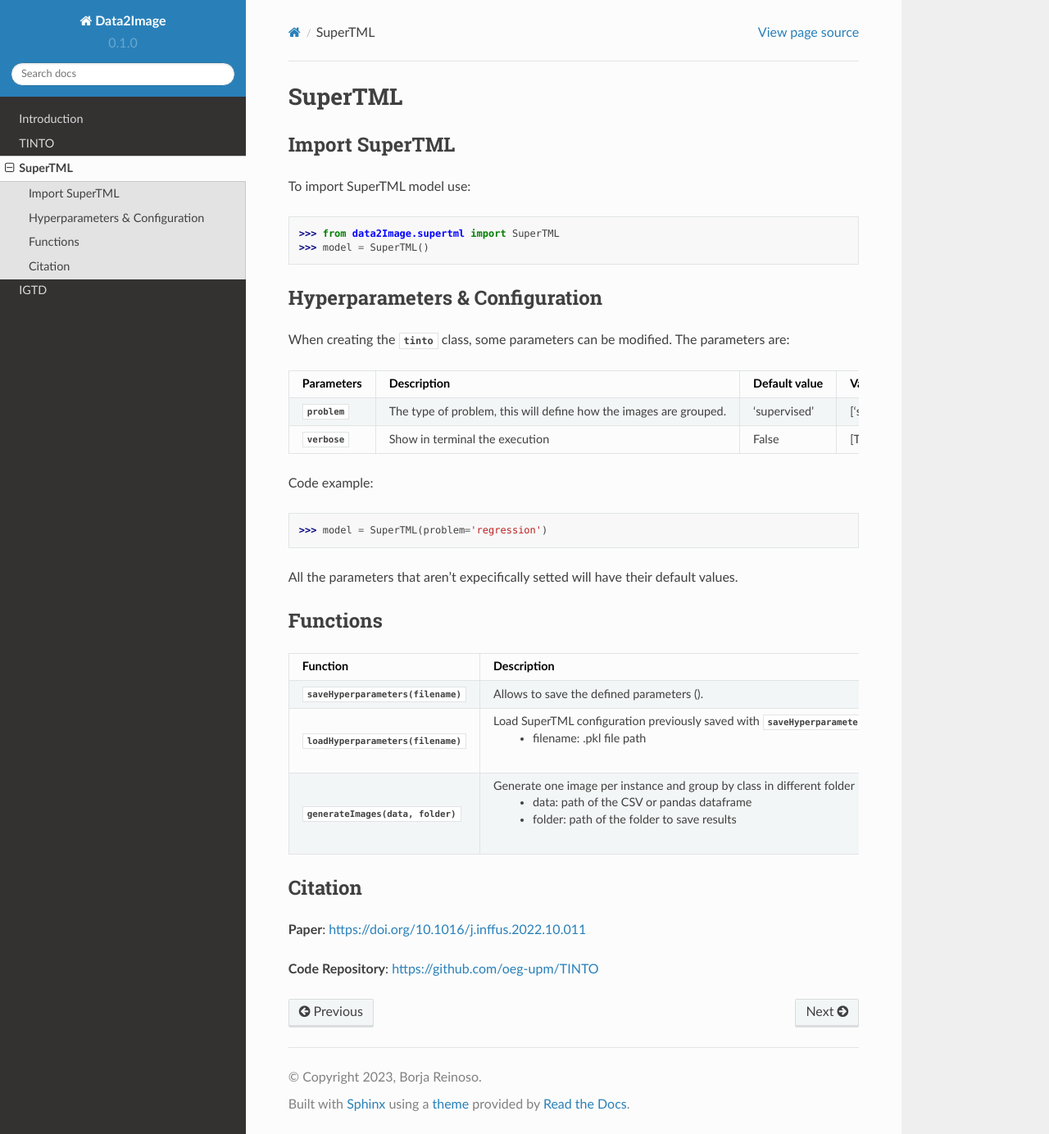
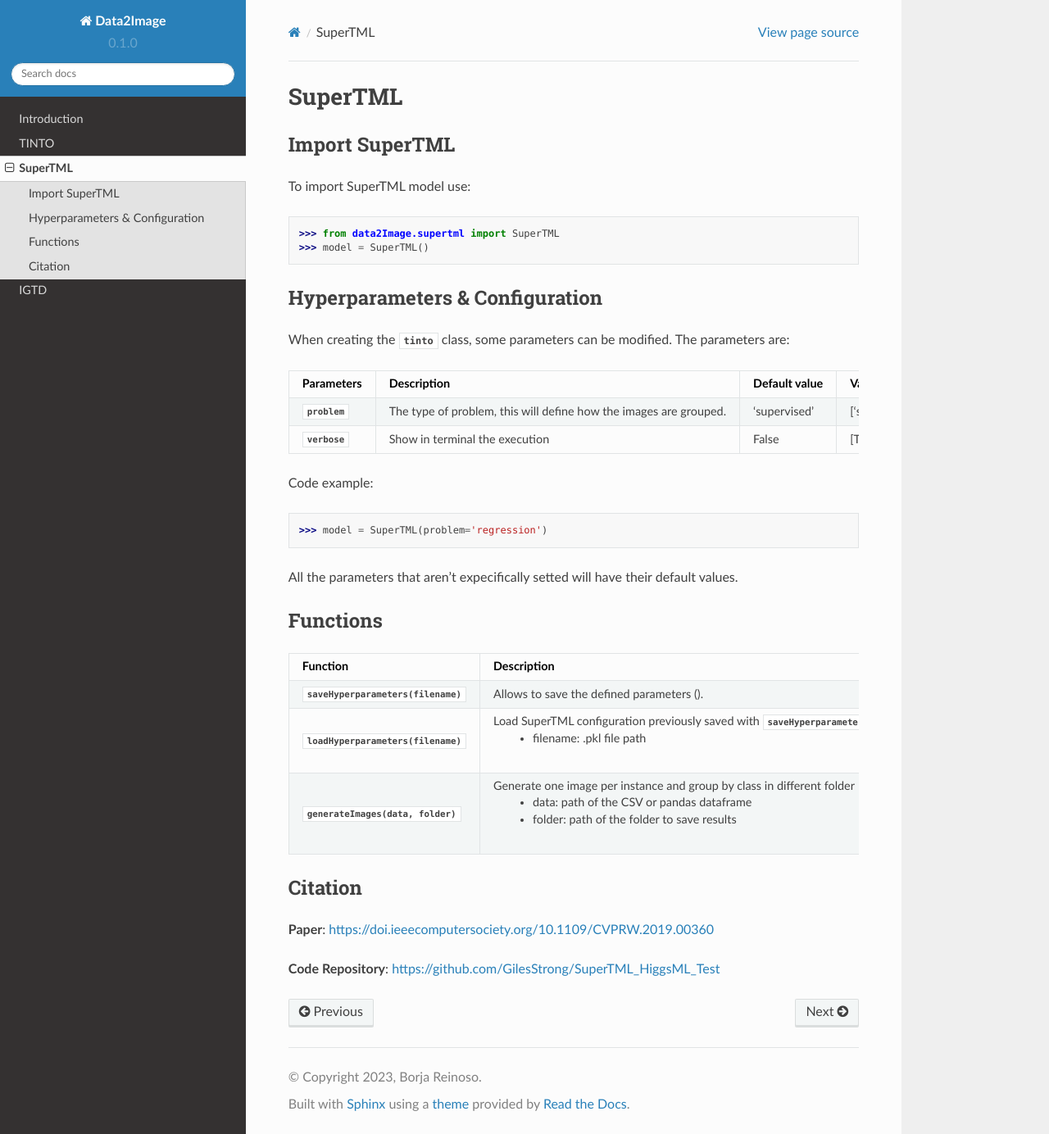
Before and after one commit to oeg-upm/TINTOlib-Documentation, a Sphinx documentation site: the page built from docs/source/supertml.rst, in a window 1280 px wide and 1384 px high. Shown: the whole window at 82% size. Built offline with Sphinx 7.4.7 and the Read the Docs theme 2.0.0, drawn with Linux system fonts in a browser that asks for light colours; pages that are not in the unit, such as notebooks, are missing from menus; some of the changed lines change nothing that is shown.

Commit message:
IGTD and SuperTML addition

```diff
--- a/docs/source/supertml.rst
+++ b/docs/source/supertml.rst
@@ -70,6 +70,6 @@ Functions
 
 Citation
 ------
-**Paper**: https://doi.org/10.1016/j.inffus.2022.10.011
+**Paper**: https://doi.ieeecomputersociety.org/10.1109/CVPRW.2019.00360
 
-**Code Repository**: https://github.com/oeg-upm/TINTO
+**Code Repository**: https://github.com/GilesStrong/SuperTML_HiggsML_Test
```
